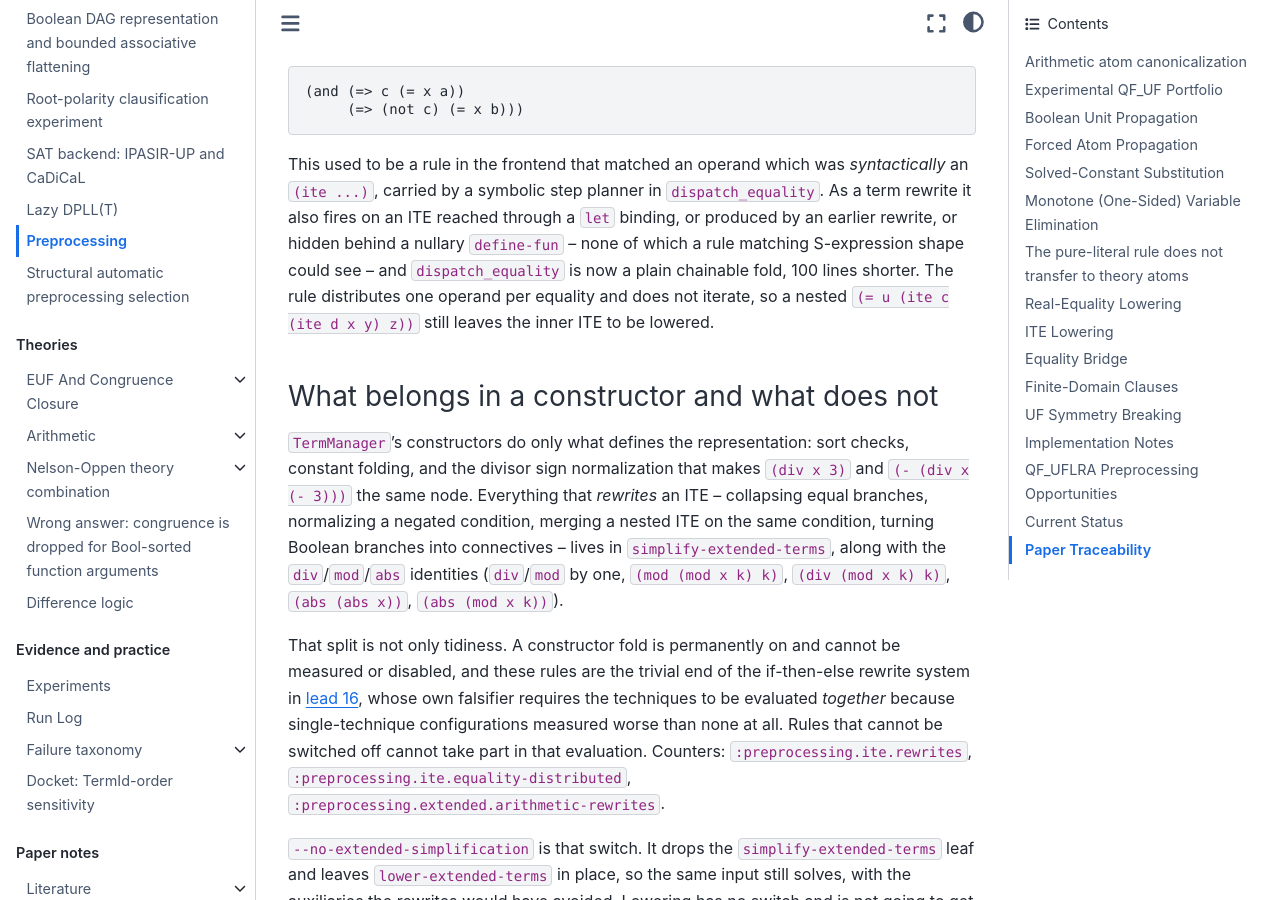
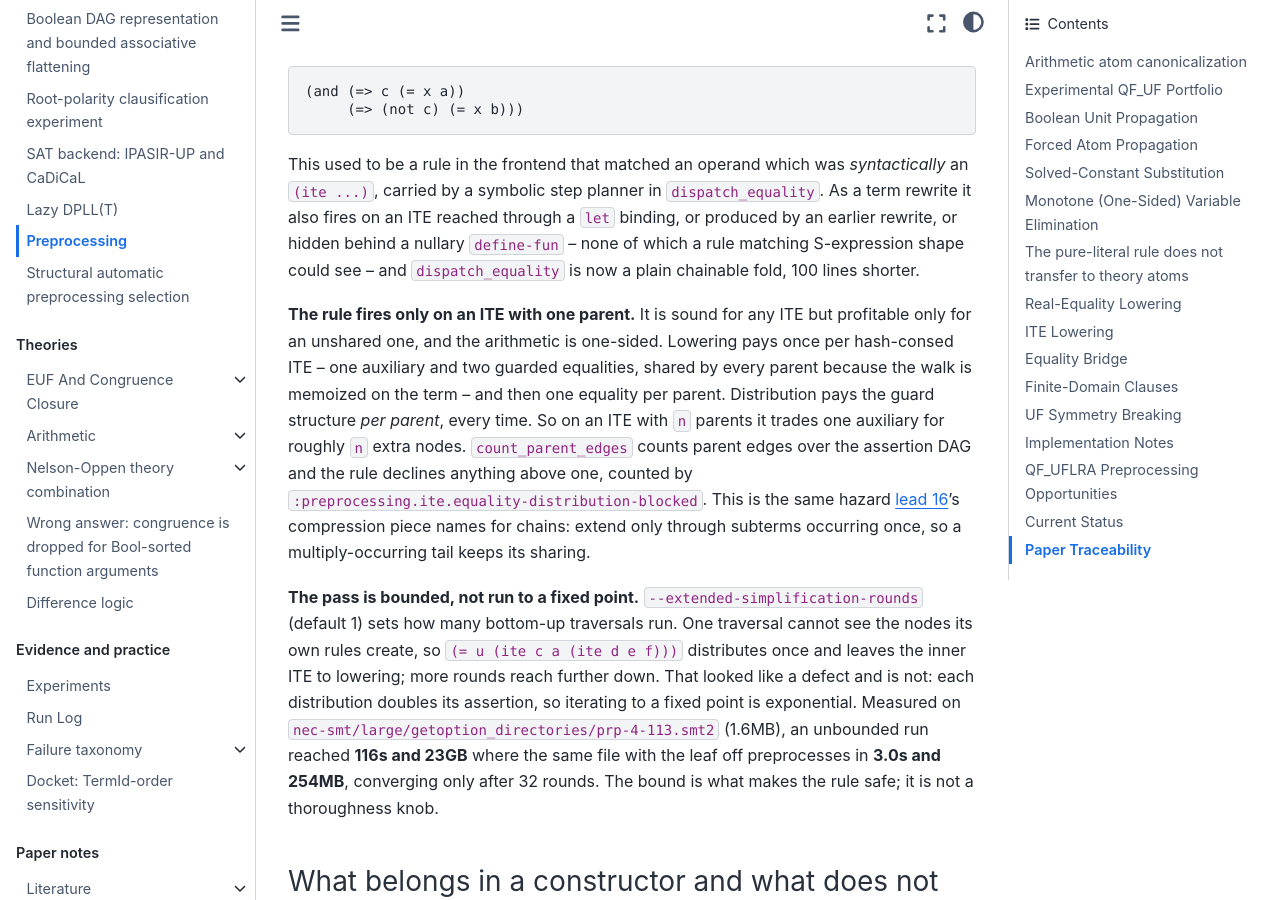
Before and after one commit to primo-solver/primo, a Jupyter Book: the page built from docs/preprocessing.md, in a window 1280 px wide and 900 px high, scrolled down 22743 px. Built offline with Jupyter Book 1.0.4 settings and Sphinx 7.4.7 and the Sphinx Book theme 1.1.4, drawn with Linux system fonts in a browser that asks for light colours.

```diff
--- a/docs/preprocessing.md
+++ b/docs/preprocessing.md
@@ -981,9 +981,32 @@ This used to be a rule in the frontend that matched an operand which was
 `dispatch_equality`. As a term rewrite it also fires on an ITE reached through
 a `let` binding, or produced by an earlier rewrite, or hidden behind a nullary
 `define-fun` -- none of which a rule matching S-expression shape could see --
-and `dispatch_equality` is now a plain chainable fold, 100 lines shorter. The
-rule distributes one operand per equality and does not iterate, so a nested
-`(= u (ite c (ite d x y) z))` still leaves the inner ITE to be lowered.
+and `dispatch_equality` is now a plain chainable fold, 100 lines shorter.
+
+**The rule fires only on an ITE with one parent.** It is sound for any ITE but
+profitable only for an unshared one, and the arithmetic is one-sided. Lowering
+pays once per hash-consed ITE -- one auxiliary and two guarded equalities,
+shared by every parent because the walk is memoized on the term -- and then one
+equality per parent. Distribution pays the guard structure *per parent*, every
+time. So on an ITE with `n` parents it trades one auxiliary for roughly `n`
+extra nodes. `count_parent_edges` counts parent edges over the assertion DAG
+and the rule declines anything above one, counted by
+`:preprocessing.ite.equality-distribution-blocked`. This is the same hazard
+[lead 16](lead-ite-preprocessing)'s compression piece names for chains: extend
+only through subterms occurring once, so a multiply-occurring tail keeps its
+sharing.
+
+**The pass is bounded, not run to a fixed point.**
+`--extended-simplification-rounds` (default 1) sets how many bottom-up
+traversals run. One traversal cannot see the nodes its own rules create, so
+`(= u (ite c a (ite d e f)))` distributes once and leaves the inner ITE to
+lowering; more rounds reach further down. That looked like a defect and is not:
+each distribution doubles its assertion, so iterating to a fixed point is
+exponential. Measured on
+`nec-smt/large/getoption_directories/prp-4-113.smt2` (1.6MB), an unbounded run
+reached **116s and 23GB** where the same file with the leaf off preprocesses in
+**3.0s and 254MB**, converging only after 32 rounds. The bound is what makes
+the rule safe; it is not a thoroughness knob.
 
 ### What belongs in a constructor and what does not
 
```
Also changed, not shown: docs/termid-order-sensitivity.md (+25 -0 lines), 8 other files.
